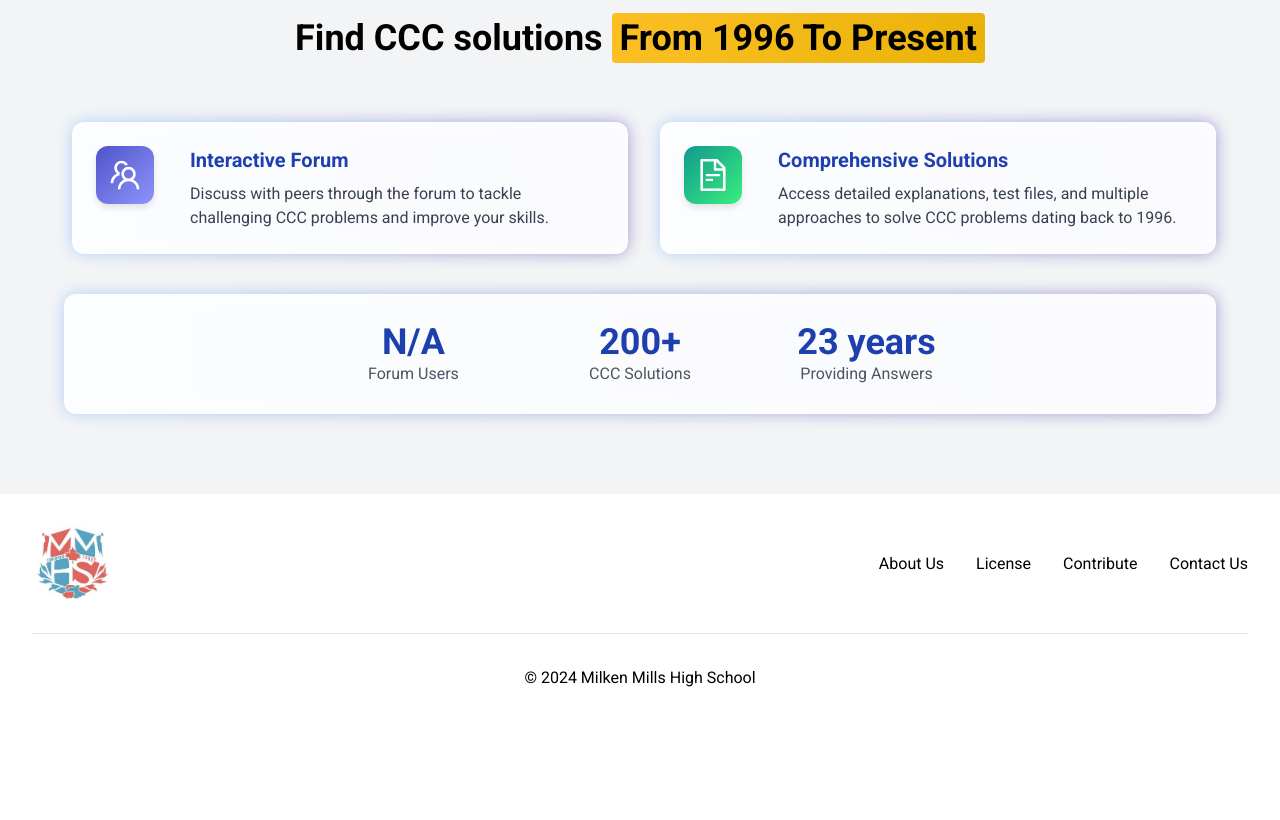
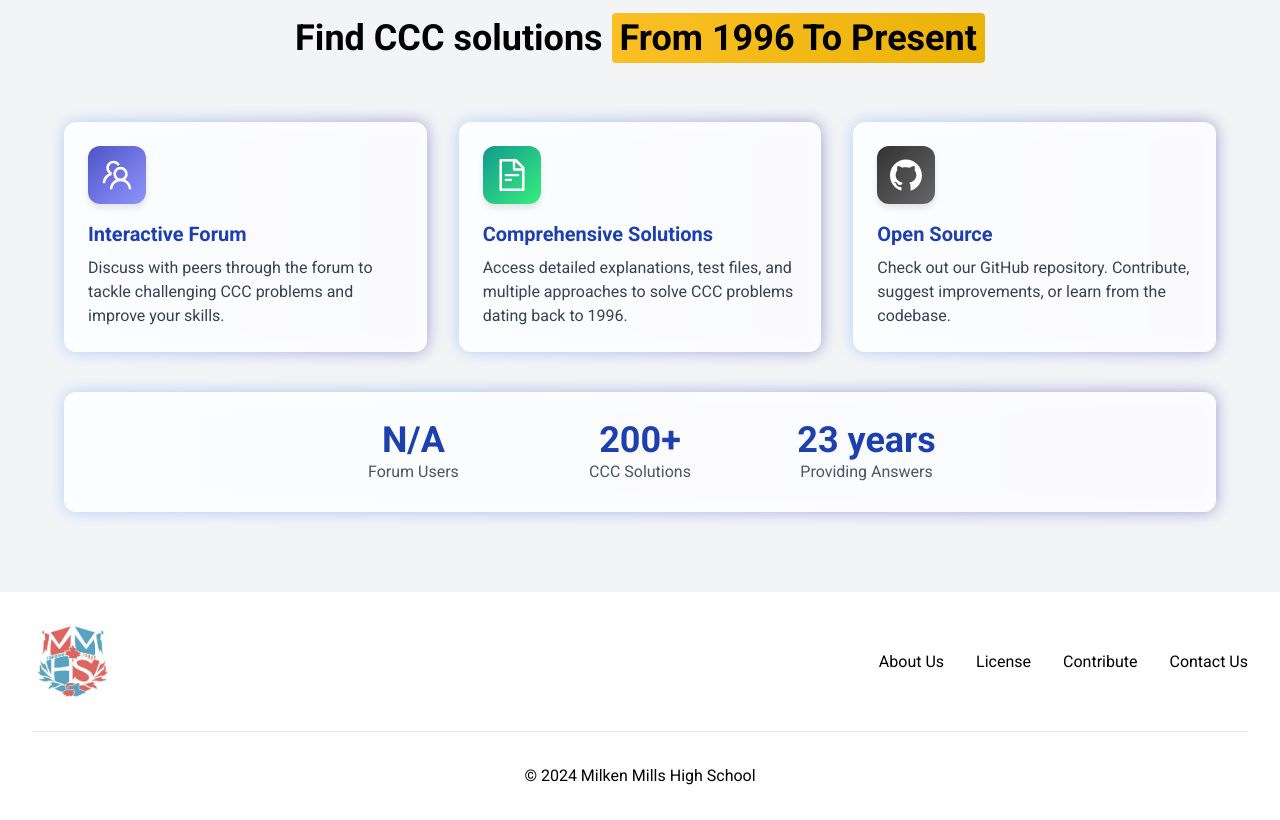
Before and after one commit to Tankman61/CCCSolutions, a React (Vite) app in the folder frontend-react/mmhs-website/: page / in a window 1280 px wide. Shown: the part 940-1760 px from the top of the page. Before the commit the page ends 1662 px from the top, so only its background shows below. Built offline with nearby package versions, Linux system fonts and the light colour scheme.

Commit message:
styling changes again + deleted profile photos and added to contributors

```diff
--- a/frontend-react/mmhs-website/src/pages/AboutPage.jsx
+++ b/frontend-react/mmhs-website/src/pages/AboutPage.jsx
@@ -1,6 +1,4 @@
 import React from 'react';
-import JohnLiao from '../assets/john_liao.jpg';
-import WilliamYang from '../assets/william_yang.jpg';
 
   const contributors = [
     { initials: "AJ", name: "Amlesh Jayakumar", school: "Waterloo Collegiate Institute", contributions: "2008 S5: 2009 S4, S5: 2012 S4, 2014 S4" },
@@ -40,7 +38,10 @@ import WilliamYang from '../assets/william_yang.jpg';
     { initials: "WC", name: "Wonjohn Choi", school: "St. Francis Xavier S.S.", contributions: "2010 J5" },
     { initials: "WHL", name: "Wen-Hao Lue", school: "Bayview Glen Private School", contributions: "2007 J5: 2009 S4" },
     { initials: "YL", name: "Yikuan Li", school: "Don Mills Collegiate Institute", contributions: "2014 S4" },
-    { initials: "ZZ", name: "Zihao Zhang", school: "Vincent Massey Secondary School", contributions: "2014 S4" }
+    { initials: "ZZ", name: "Zihao Zhang", school: "Vincent Massey Secondary School", contributions: "2014 S4" },
+    { initials: "WY", name: "William Yang", school: "Milliken Mills High School", contributions: "Website Revamp Lead"},
+    { initials: "JL", name: "John Liao", school: "Lo-Ellen Park Secondary School", contributions: "Website Revamp"},
+    { initials: "DZ", name: "Daniel Zhang", school: "Pinetree Secondary School", contributions: "Website Revamp"}
   ];
 
 const About = () => {
@@ -70,11 +71,11 @@ const About = () => {
             }, {
               year: 2011,
               title: "Transition to Python",
-              content: "Solutions were transitioned to Python, continuing the legacy of comprehensive CCC solutions."
+              content: "Solutions were transitioned to be coded primarily in Python."
             }, {
               year: 2024,
               title: "Ongoing Contributions",
-              content: "The repository has been modernized with a new forum feature added for users to submit new solutions for C++, Python, and Java."
+              content: "The repository has been modernized with a new forum feature added for users to submit new solutions."
             }].map((item, index) => (
               <div key={index} className="flex items-center bg-gray-50 rounded-lg shadow-md p-6 hover:shadow-lg transition-shadow duration-300">
                 <div className="w-16 h-16 bg-blue-800 text-white rounded-full flex items-center justify-center text-2xl font-bold">
@@ -143,33 +144,7 @@ const About = () => {
         </div>
       </div>
 
-      {/* Revampers Section */}
-      <div className="bg-gray-50 py-16 px-4 border-t">
-        <div className="max-w-6xl mx-auto">
-          <h2 className="text-4xl font-bold text-center mb-7 text-blue-900">The Revamp Team</h2>
-          <div className="flex flex-wrap justify-center gap-8">
-            {[{
-              name: "William Yang",
-              school: "Milliken Mills H.S.",
-              image: WilliamYang
-            }, {
-              name: "Daniel Zhang",
-              school: "Pinetree S.S.",
-              image: "https://media.licdn.com/dms/image/v2/D4E03AQHWDwWmAWQXzQ/profile-displayphoto-shrink_800_800/profile-displayphoto-shrink_800_800/0/1721608220428?e=1730332800&v=beta&t=zSJan6bXI4Mb6vJH9YmQ9yODA4GEq1O-R3SfBZG9SGg"
-            }, {
-              name: "John Liao",
-              school: "Lo-Ellen Park S.S.",
-              image: JohnLiao
-            }].map((member, index) => (
-              <div key={index} className="w-64 flex flex-col items-center bg-white rounded-lg shadow-md p-6 hover:shadow-lg transition-shadow duration-300">
-                <img src={member.image} alt={member.name} className="w-32 h-32 rounded-full mb-4 object-cover"/>
-                <h3 className="text-xl font-semibold">{member.name}</h3>
-                <p>{member.school}</p>
-              </div>
-            ))}
-          </div>
-        </div>
-      </div>
+
 
     </div>
   );
--- a/frontend-react/mmhs-website/src/pages/HomePage.jsx
+++ b/frontend-react/mmhs-website/src/pages/HomePage.jsx
@@ -2,9 +2,9 @@ import React, { useRef, useEffect, useState } from 'react';
 import { Link } from 'react-router-dom';
 import styled from 'styled-components';
 import BackgroundImage from '../assets/mmhs.jpg';
-import { TeamOutlined, FileTextOutlined } from '@ant-design/icons';
+import { TeamOutlined, FileTextOutlined, GithubOutlined } from '@ant-design/icons';
 
-// I just used the iconwrapper code from another project so it ain't tailwind
+// Styled components
 const IconWrapper = styled.div`
     font-size: 2rem;
     margin-right: 20px;
@@ -26,6 +26,10 @@ const TeamIconWrapper = styled(IconWrapper)`
 
 const FileTextIconWrapper = styled(IconWrapper)`
     background: linear-gradient(135deg, #11998E, #38EF7D);
+`;
+
+const GithubIconWrapper = styled(IconWrapper)`
+    background: linear-gradient(135deg, #333, #666);
 `;
 
 const Home = () => {
@@ -80,31 +84,33 @@ const Home = () => {
             </span>
           </h2>
 
-            {/* Feature Cards */}
-            <div className="grid md:grid-cols-2 gap-8 mb-10 ms-2">
+          <div className="grid md:grid-cols-3 gap-8 mb-10">
             {[
               {
                 title: 'Interactive Forum',
-                  content:
-                      'Discuss with peers through the forum to tackle challenging CCC problems and improve your skills.',
+                content: 'Discuss with peers through the forum to tackle challenging CCC problems and improve your skills.',
                 icon: <TeamIconWrapper><TeamOutlined/></TeamIconWrapper>,
               },
               {
                 title: 'Comprehensive Solutions',
-                  content: (
-                      <p>
-                        Access detailed explanations, test files, and multiple approaches to solve CCC problems dating
-                        back to 1996.
-                      </p>
-                  ),
+                content: 'Access detailed explanations, test files, and multiple approaches to solve CCC problems dating back to 1996.',
                 icon: <FileTextIconWrapper><FileTextOutlined/></FileTextIconWrapper>,
+              },
+              {
+                title: 'Open Source',
+                content: 'Check out our GitHub repository. Contribute, suggest improvements, or learn from the codebase.',
+                icon: <a href="https://github.com/Tankman61/mmhs-website" target="_blank" rel="noopener noreferrer">
+                  <GithubIconWrapper><GithubOutlined/></GithubIconWrapper>
+                </a>,
               },
             ].map((feature, index) => (
                 <div key={index} className="relative group">
                   <div
-                        className="absolute inset-0 bg-gradient-to-r from-blue-400 to-indigo-800 rounded-xl blur opacity-45 group-hover:opacity-90 transition duration-1000"></div>
+                      className="absolute inset-0 bg-gradient-to-r from-blue-400 to-indigo-800 rounded-xl blur opacity-45 group-hover:opacity-90 transition duration-1000"
+                  ></div>
                   <div
-                        className="relative bg-white/95 backdrop-blur-sm rounded-xl p-6 flex items-start space-x-4 transform transition duration-300 hover:scale-102 hover:shadow-md">
+                      className="relative bg-white/95 backdrop-blur-sm rounded-xl p-6 flex flex-col items-start space-y-4 h-full transform transition duration-300 hover:scale-102 hover:shadow-md"
+                  >
                     {feature.icon}
                     <div>
                       <h3 className="text-xl font-semibold mb-2 bg-clip-text text-transparent bg-blue-800">
@@ -116,12 +122,15 @@ const Home = () => {
                 </div>
             ))}
           </div>
+
           {/* Statistics */}
           <div className="relative group">
             <div
-                  className="absolute inset-0 bg-gradient-to-r from-blue-400 to-indigo-800 rounded-xl blur opacity-45 group-hover:opacity-90 transition duration-1000"></div>
+                className="absolute inset-0 bg-gradient-to-r from-blue-400 to-indigo-800 rounded-xl blur opacity-45 group-hover:opacity-90 transition duration-1000"
+            ></div>
             <div
-                  className="relative bg-white/95 backdrop-blur-sm rounded-xl p-4 flex justify-around transform transition duration-300 hover:scale-102 hover:shadow-md">
+                className="relative bg-white/95 backdrop-blur-sm rounded-xl p-4 flex justify-around transform transition duration-300 hover:scale-102 hover:shadow-md"
+            >
               <div className="grid md:grid-cols-3 gap-16">
                 <div className="text-center p-3">
                   <p className="text-4xl font-bold text-blue-800">N/A</p>
@@ -138,8 +147,6 @@ const Home = () => {
               </div>
             </div>
           </div>
-
-
         </div>
       </div>
     </div>
--- a/frontend-react/mmhs-website/src/pages/ResourcesPage.jsx
+++ b/frontend-react/mmhs-website/src/pages/ResourcesPage.jsx
@@ -94,7 +94,7 @@ const Resources = () => {
       link: 'https://tjsct.wikidot.com/',
     },
     {
-      title: 'Don Mills Online Judge (aka DMOJ: Modern Online Judge)',
+      title: 'Don Mills Online Judge (DMOJ: Modern Online Judge)',
       link: 'https://dmoj.ca/',
     },
     {
```
Also changed, not shown: frontend-react/mmhs-website/src/assets/william_yang.jpg (deleted), 1 other file (tests, documents, lock files or other folders). Lines whose indentation alone changed are shown as unchanged.
